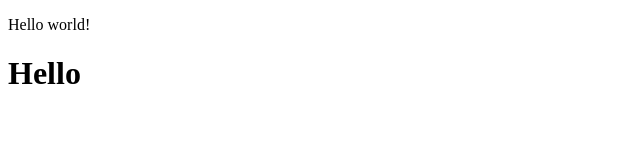
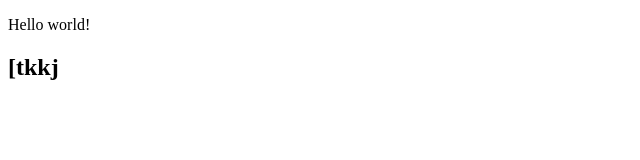
Before and after one commit to Slavunyaka/js-react, a plain HTML site: page index.html in a window 1280 px wide. Shown: the full height of the page, 0-640 px from the left. Drawn offline with Linux system fonts and the light colour scheme.

Commit message:
new line commit

```diff
--- a/index.html
+++ b/index.html
@@ -8,7 +8,7 @@
 </head>
 <body>
     <p>Hello world!</p>
-    <h1>Hello </h1>
+    <h2>[tkkj</h2>
 
 
 
```
